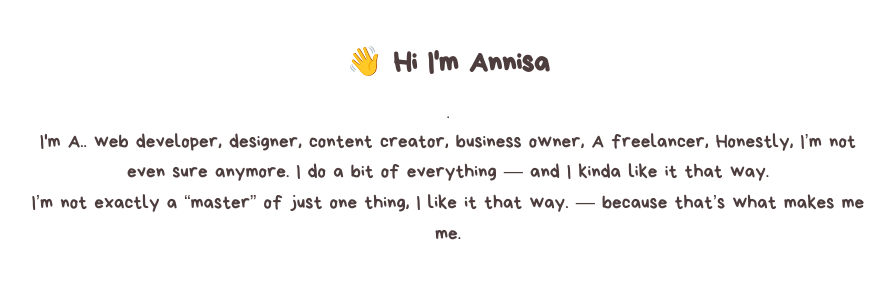
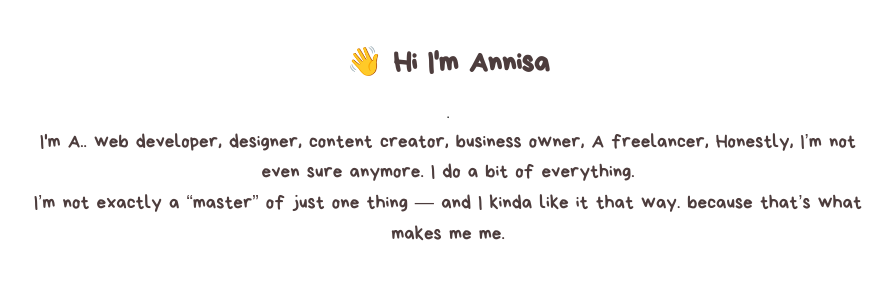
Before and after one commit to hikarisproject21/space, a plain HTML site: page index.html in a window 1280 px wide. Shown: the part 860-1157 px from the top of the page, without its empty margins (192-1087 px from the left). Drawn offline with Linux system fonts and the light colour scheme.

Commit message:
Update index.html

```diff
--- a/index.html
+++ b/index.html
@@ -249,9 +249,9 @@
     <div class="card">
       <h2>👋 Hi I'm Annisa</h2>.
       <p> I'm A.. web developer, designer, content creator, business owner, A freelancer, Honestly, I’m not even sure anymore.
-I do a bit of everything — and I kinda like it that way.<br>
- I’m not exactly a “master” of just one thing, I like it that way.
- — because that’s what makes me me.
+I do a bit of everything.<br>
+ I’m not exactly a “master” of just one thing — and I kinda like it that way.
+ because that’s what makes me me.
 
 
 </p>
```
